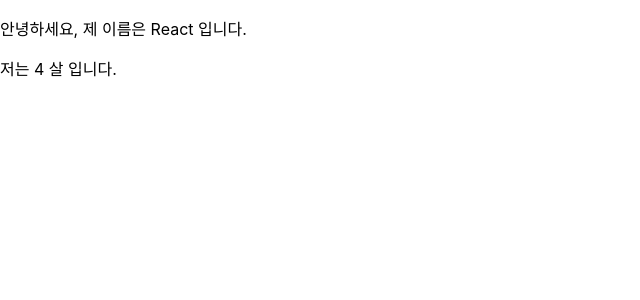
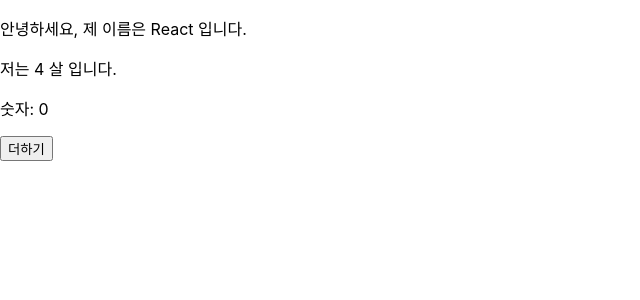
Before and after one commit to coddingbear/react-skills, a React (Create React App) app in the folder chapter03/hello-react/: page / in a window 1280 px wide. Shown: the top 300 px of the page, without its empty margins (0-640 px from the left). Built offline with nearby package versions, Linux system fonts and the light colour scheme.

Commit message:
3.3 state 설정

```diff
--- a/chapter03/hello-react/src/MyComponent.js
+++ b/chapter03/hello-react/src/MyComponent.js
@@ -1,4 +1,4 @@
-// 3.2.4 props 검증: propTypes
+// 3.3.1 컴포넌트의 생성자 메서드: counstructor()
 import React, {Component} from 'react';
 import PropTypes from 'prop-types';
 
@@ -13,36 +13,27 @@ class MyComponent extends Component {
         age: PropTypes.number.isRequired // 필수적으로 존재해야 하며, 숫자입니다.
     }
 
+    constructor(props) {
+        super(props);
+        this.state = {
+            number: 0
+        };
+    }
+
     render() {
         return (
             <div>
                 <p>안녕하세요, 제 이름은 {this.props.name} 입니다.</p>
                 <p>저는 {this.props.age} 살 입니다.</p>
+                <p>숫자: {this.state.number}</p>
+                <button onClick={() => {
+                    this.setState({
+                        number: this.state.number + 1
+                    })
+                }}>더하기</button>
             </div>
         )
     }
 }
 
-/*
-MyComponent.propTypes = {
-    name: PropTypes.string, // name props 타입을 문자열로 설정합니다.
-    age: PropTypes.number.isRequired // 필수적으로 존재해야 하며, 숫자입니다.
-}
-
- // 더 많은 propTypes 종류
- - array : 배열
- - bool : 참, 거짓
- - func : 함수
- - number : 숫자
- - object : 객체
- - string : 문자열
- - symbol : ES6 문법의 심벌 객체
- - node, element
- - instanceOf(MyClass)
- - oneOf(['Male', 'Female']), oneOfType([React.PropTypes.string, React.PropTypes.number])
- - arrayOf(React.PropTypes.number), objectOf(React.PropTypes.number)
- - shape({name: React.PropTypes.string, age: React.PropTypes.number})
- - any: 아무 종류
-*/
-
 export default MyComponent;
```
